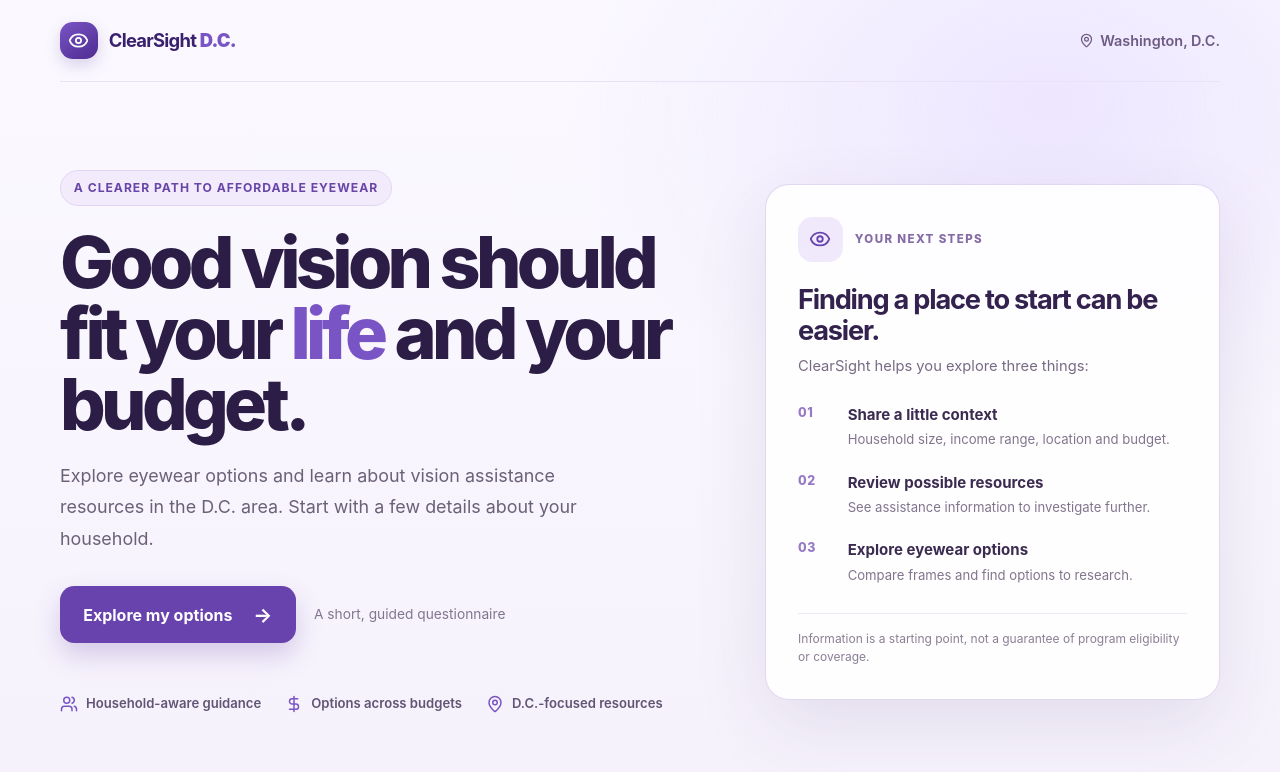
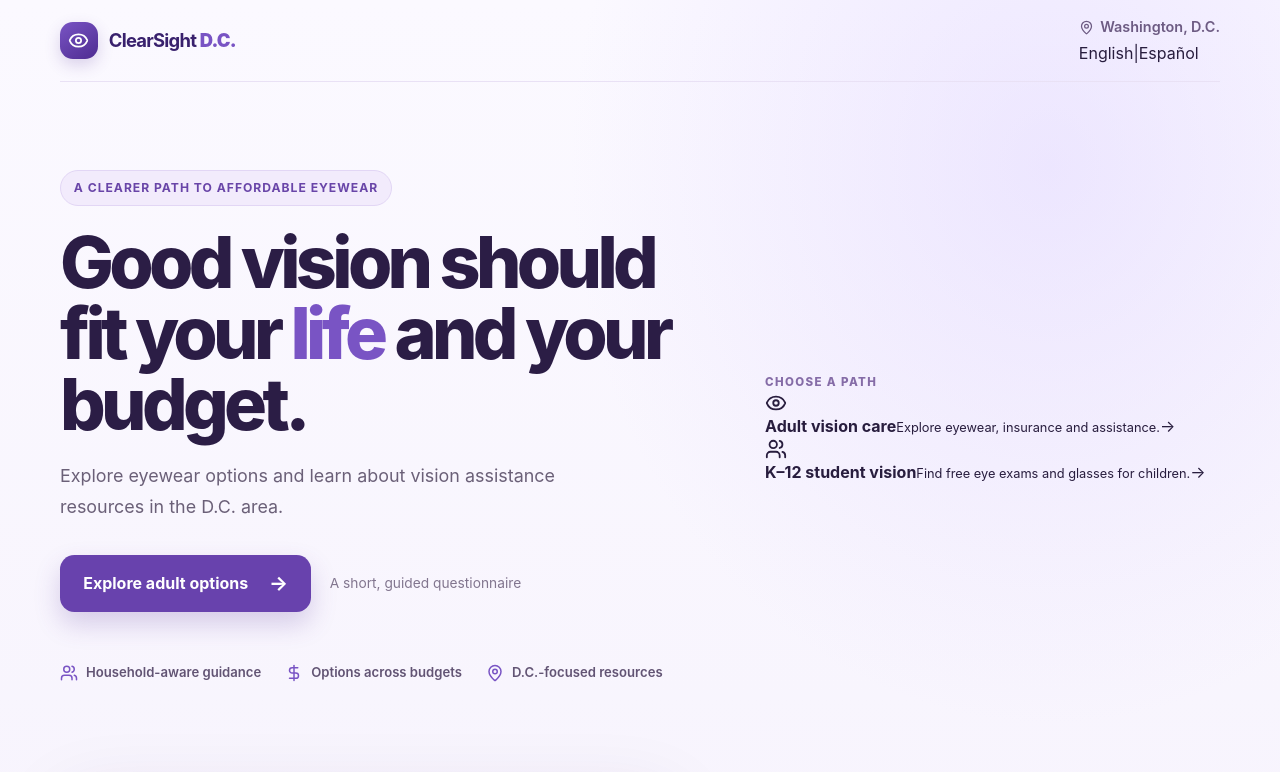
Before and after one commit to afnan-adam/glasses-finder-app, a React (Vite) app in the folder glasses-finder/: page / in a window 1280 px wide. Shown: the top 772 px of the page. Built offline with nearby package versions, Linux system fonts and the light colour scheme.

Commit message:
Add family pathway and Spanish landing controls

```diff
--- a/glasses-finder/src/components/GlassesFinder.jsx
+++ b/glasses-finder/src/components/GlassesFinder.jsx
@@ -5,6 +5,9 @@ import GlassesImageCard from './ui/GlassesImageCard';
 
 const GlassesFinder = () => {
   const [currentStep, setCurrentStep] = useState('welcome');
+  const [language, setLanguage] = useState('en');
+  const isSpanish = language === 'es';
+  const t = (english, spanish) => isSpanish ? spanish : english;
   const [formData, setFormData] = useState({
     householdSize: '',
     income: '',
@@ -250,23 +253,20 @@ const GlassesFinder = () => {
           <span className="clearsight-brand-mark"><Eye size={21} /></span>
           <span>ClearSight <strong>D.C.</strong></span>
         </a>
-        <span className="clearsight-location"><MapPin size={15} /> Washington, D.C.</span>
+        <div className="clearsight-nav-actions"><span className="clearsight-location"><MapPin size={15} /> Washington, D.C.</span><div className="clearsight-language-switch" role="group" aria-label="Language / Idioma"><button type="button" onClick={() => setLanguage('en')} aria-pressed={!isSpanish}>English</button><span>|</span><button type="button" onClick={() => setLanguage('es')} aria-pressed={isSpanish}>Español</button></div></div>
       </header>
 
       <section className="clearsight-hero" id="home">
         <div className="clearsight-hero-copy">
-          <span className="clearsight-eyebrow">A clearer path to affordable eyewear</span>
-          <h1>Good vision should fit your <em>life</em> and your budget.</h1>
-          <p className="clearsight-hero-description">
-            Explore eyewear options and learn about vision assistance resources
-            in the D.C. area. Start with a few details about your household.
-          </p>
+          <span className="clearsight-eyebrow">{t('A clearer path to affordable eyewear', 'Un camino más sencillo hacia lentes asequibles')}</span>
+          <h1>{isSpanish ? <>Ver bien debe ajustarse a tu <em>vida</em> y a tu presupuesto.</> : <>Good vision should fit your <em>life</em> and your budget.</>}</h1>
+          <p className="clearsight-hero-description">{t('Explore eyewear options and learn about vision assistance resources in the D.C. area.', 'Explora opciones de lentes y recursos de asistencia visual en Washington, D.C.')}</p>
           <div className="clearsight-hero-actions">
             <button
               onClick={() => setCurrentStep('form')}
               className="clearsight-primary-cta"
             >
-              Explore my options <span aria-hidden="true">→</span>
+              {t('Explore adult options', 'Explorar opciones para adultos')} <span aria-hidden="true">→</span>
             </button>
             <span className="clearsight-time-note">A short, guided questionnaire</span>
           </div>
@@ -277,6 +277,7 @@ const GlassesFinder = () => {
           </div>
         </div>
 
+        <div className="clearsight-pathway-card"><span className="clearsight-card-kicker">{t('CHOOSE A PATH', 'ELIGE UNA OPCIÓN')}</span><button type="button" className="clearsight-pathway-button" onClick={() => setCurrentStep('form')}><span className="clearsight-pathway-icon"><Eye size={22}/></span><span><strong>{t('Adult vision care', 'Cuidado visual para adultos')}</strong><small>{t('Explore eyewear, insurance and assistance.', 'Explora lentes, seguros y programas de ayuda.')}</small></span><span className="clearsight-pathway-arrow">→</span></button><button type="button" className="clearsight-pathway-button" onClick={() => setCurrentStep('students')}><span className="clearsight-pathway-icon"><Users size={22}/></span><span><strong>{t('K–12 student vision', 'Cuidado visual para estudiantes K–12')}</strong><small>{t('Find free eye exams and glasses for children.', 'Encuentra exámenes de la vista y lentes gratuitos para niños.')}</small></span><span className="clearsight-pathway-arrow">→</span></button></div>
         <aside className="clearsight-how-card" aria-label="How ClearSight works">
           <div className="clearsight-card-topline">
             <span className="clearsight-card-icon"><Eye size={22} /></span>
```
